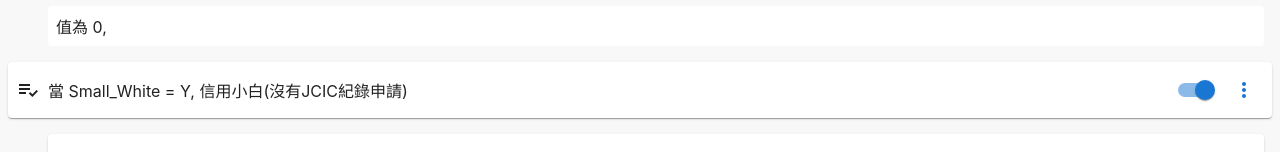
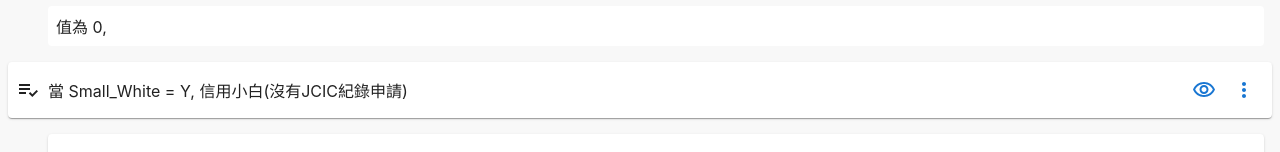
Before and after one commit to relyky/NextJsLab, a Next.js app: page /demo2/dm2010/TreeContainer in a window 1280 px wide. Shown: the part 266-418 px from the top of the page. Built offline with nearby package versions, Linux system fonts and the light colour scheme.

Commit message:
decisionTree UI

```diff
--- a/src/pages/demo2/dm2010/StatementCard.tsx
+++ b/src/pages/demo2/dm2010/StatementCard.tsx
@@ -17,6 +17,7 @@ const StatementCard: FC<{
   const { isElse, cond, action } = props.item
 
   const isTreeAction = !isDcsAssignment(action)
+  const toggleShow = () => setShowFlag(f => !f)
 
   return (
     <div>
@@ -26,7 +27,7 @@ const StatementCard: FC<{
             <WhenIcon sx={{ mr: 1 }} />
             <Box flexGrow={1}>否則</Box>
 
-            {isTreeAction && <Switch checked={f_show} onChange={_ => setShowFlag(f => !f)} />}
+            {isTreeAction && <IconButton onClick={toggleShow} color={f_show ? 'primary' : 'default'}>{f_show ? <OnIcon /> : <OffIcon />}</IconButton>}
 
           </Box>
         </Paper>
@@ -36,7 +37,7 @@ const StatementCard: FC<{
             <WhenIcon sx={{ mr: 1 }} />
             <Box flexGrow={1}>當 {cond.fdName} {codeName(cond.cmpAct)} {cond.cmpValue}, {cond.fdNote}</Box>
 
-            {isTreeAction && <Switch checked={f_show} onChange={_ => setShowFlag(f => !f)} />}
+            {isTreeAction && <IconButton onClick={toggleShow} color={f_show ? 'primary' : 'default'}>{f_show ? <OnIcon /> : <OffIcon />}</IconButton>}
 
             <IconButton color="primary">
               <MoreIcon />
```
